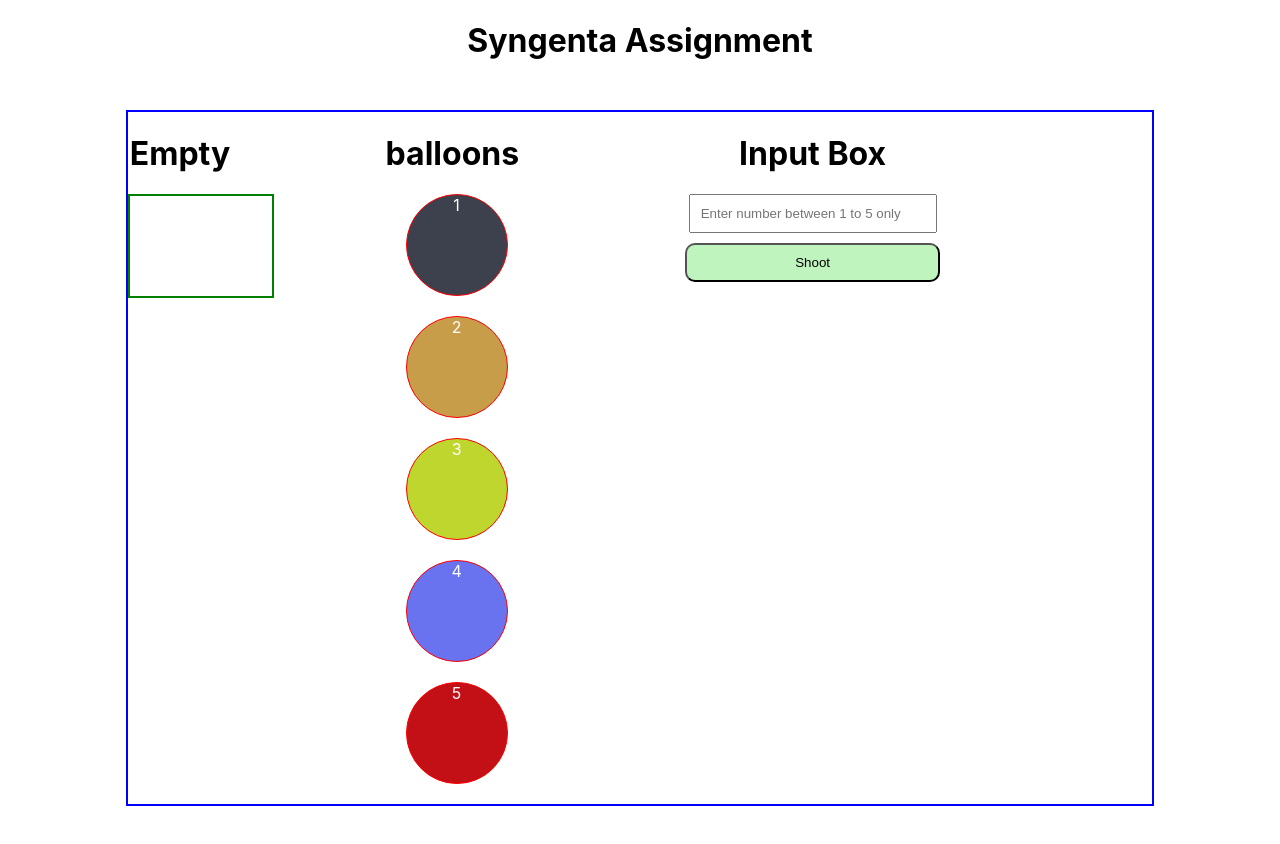
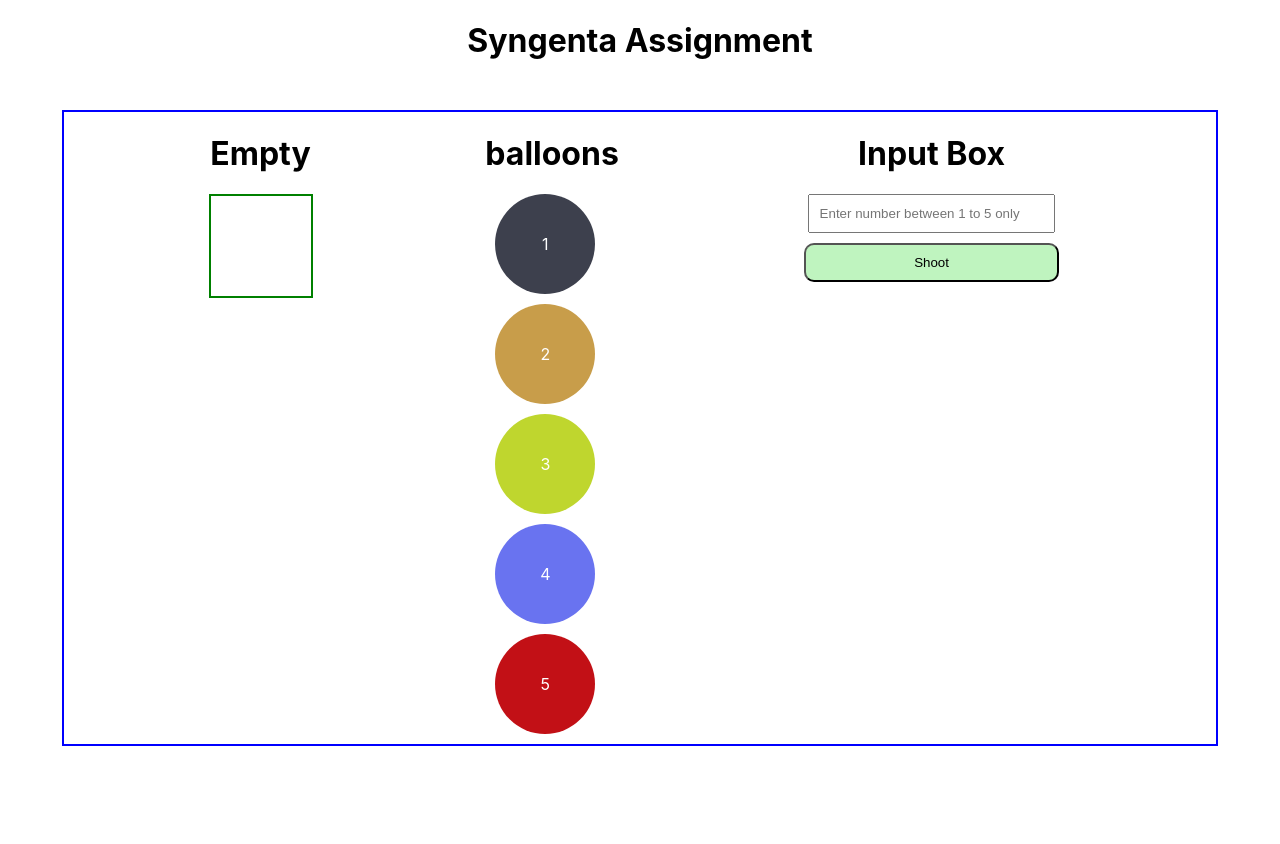
Before and after one commit to abckyadav/syngenta-assignment-ballon, a React (Create React App) app: page / in a window 1280 px wide. Shown: the top 844 px of the page. After the commit the page ends 800 px from the top, so only its background shows below. Built offline with nearby package versions, Linux system fonts and the light colour scheme.

Commit message:
updated functionality

```diff
--- a/src/App.css
+++ b/src/App.css
@@ -4,25 +4,31 @@
 
 .container {
   border: 2px solid blue;
-  width: 80%;
+  width: 90%;
   margin: 50px auto;
   display: flex;
+  justify-content: center;
   gap: 15%;
 }
 
 .ballon {
+  display: flex;
+  gap: 10px;
+  align-items: center;
+  justify-content: center;
   height: 100px;
   width: 100px;
   border-radius: 50%;
-  border: 1px solid red;
   text-align: center;
-  margin: 15%;
+  margin: 10px;
+  color: white;
 }
 
 .empty_container {
   border: 2px solid green;
-  width: 40%;
   padding: 50px;
+  display: flex;
+  flex-wrap: nowrap;
 }
 
 .input_container > input {
--- a/src/Components/Balloons.jsx
+++ b/src/Components/Balloons.jsx
@@ -2,10 +2,12 @@
 
 const Balloons = ({ bgColor, id }) => {
   return (
-    <div>
+    <div >
       <div
         className="ballon"
-        style={{ backgroundColor: bgColor, color: "white" }}
+        style={{
+          backgroundColor: bgColor,
+        }}
       >
         {id}
       </div>
--- a/src/Components/Home.jsx
+++ b/src/Components/Home.jsx
@@ -1,65 +1,38 @@
 import React, { useState } from "react";
 import Balloons from "./Balloons";
-
-const getRandomColor = () => {
-  var letters = "0123456789ABCDEF".split("");
-  var color = "#";
-  for (var i = 0; i < 6; i++) {
-    color += letters[Math.round(Math.random() * 15)];
-  }
-  return color;
-};
-
-const initialballoons = [
-  {
-    id: 1,
-    color: getRandomColor(),
-    status: true,
-  },
-  {
-    id: 2,
-    color: getRandomColor(),
-    status: true,
-  },
-  {
-    id: 3,
-    color: getRandomColor(),
-    status: true,
-  },
-  {
-    id: 4,
-    color: getRandomColor(),
-    status: true,
-  },
-  {
-    id: 5,
-    color: getRandomColor(),
-    status: true,
-  },
-];
+import { initialballoons } from "../randomColor";
+import InputContainer from "./InputContainer";
 
 const Home = () => {
   const [balloons, setBalloons] = useState(initialballoons);
-  const [inputText, setInputText] = useState("");
+  const [inputText, setInputText] = useState();
 
   const handleInputChange = (e) => {
-    const text = e.target.value;
-    setInputText(text);
+    const text = Number(e.target.value);
+
+    if (text <= balloons.length) setInputText(text);
+    else alert("Please enter a number between 1 to 5");
   };
 
   const handleShoot = () => {
+    const validate = balloons.filter((item) => item.id === inputText);
+    console.log("validate:", validate);
+
+    if (validate[0].status === false) alert("Added Already");
+
     const newballoons = balloons.map((item) =>
       item.id == inputText ? { ...item, status: false } : item
     );
+
     setBalloons(newballoons);
-    console.log("newballoons:", newballoons);
+    setInputText("");
   };
+
   const handleEmptyBox = (id) => {
     const newballoons = balloons.map((item) =>
       item.id == id ? { ...item, status: true } : item
     );
     setBalloons(newballoons);
-    console.log("newballoons:", newballoons);
   };
 
   return (
@@ -94,14 +67,11 @@
 
         <div>
           <h1>Input Box</h1>
-          <div className="input_container">
-            <input
-              type="number"
-              placeholder="Enter number between 1 to 5 only"
-              onChange={handleInputChange}
-            />
-            <button onClick={handleShoot}>Shoot</button>
-          </div>
+
+          <InputContainer
+            handleInputChange={handleInputChange}
+            handleShoot={handleShoot}
+          />
         </div>
       </div>
     </div>
--- /dev/null
+++ b/src/Components/InputContainer.jsx
@@ -0,0 +1,16 @@
+import React from "react";
+
+const InputContainer = ({ handleInputChange, handleShoot }) => {
+  return (
+    <div className="input_container">
+      <input
+        type="number"
+        placeholder="Enter number between 1 to 5 only"
+        onChange={handleInputChange}
+      />
+      <button onClick={handleShoot}>Shoot</button>
+    </div>
+  );
+};
+
+export default InputContainer;
--- a/src/index.js
+++ b/src/index.js
@@ -1,17 +1,11 @@
-import React from 'react';
-import ReactDOM from 'react-dom/client';
-import './index.css';
-import App from './App';
-import reportWebVitals from './reportWebVitals';
+import React from "react";
+import ReactDOM from "react-dom/client";
+import "./index.css";
+import App from "./App";
 
-const root = ReactDOM.createRoot(document.getElementById('root'));
+const root = ReactDOM.createRoot(document.getElementById("root"));
 root.render(
   <React.StrictMode>
     <App />
   </React.StrictMode>
 );
-
-// If you want to start measuring performance in your app, pass a function
-// to log results (for example: reportWebVitals(console.log))
-// or send to an analytics endpoint. Learn more: https://bit.ly/CRA-vitals
-reportWebVitals();
--- /dev/null
+++ b/src/randomColor.js
@@ -0,0 +1,36 @@
+const getRandomColor = () => {
+  let letters = "0123456789ABCDEF".split("");
+  let color = "#";
+  for (let i = 0; i < 6; i++) {
+    color += letters[Math.round(Math.random() * 15)];
+  }
+  return color;
+};
+
+export const initialballoons = [
+  {
+    id: 1,
+    color: getRandomColor(),
+    status: true,
+  },
+  {
+    id: 2,
+    color: getRandomColor(),
+    status: true,
+  },
+  {
+    id: 3,
+    color: getRandomColor(),
+    status: true,
+  },
+  {
+    id: 4,
+    color: getRandomColor(),
+    status: true,
+  },
+  {
+    id: 5,
+    color: getRandomColor(),
+    status: true,
+  },
+];
--- a/src/reportWebVitals.js
+++ /dev/null
@@ -1,13 +0,0 @@
-const reportWebVitals = onPerfEntry => {
-  if (onPerfEntry && onPerfEntry instanceof Function) {
-    import('web-vitals').then(({ getCLS, getFID, getFCP, getLCP, getTTFB }) => {
-      getCLS(onPerfEntry);
-      getFID(onPerfEntry);
-      getFCP(onPerfEntry);
-      getLCP(onPerfEntry);
-      getTTFB(onPerfEntry);
-    });
-  }
-};
-
-export default reportWebVitals;
```
Also changed, not shown: src/setupTests.js (deleted, +0 -5 lines), 1 other file (tests, documents, lock files or other folders).
